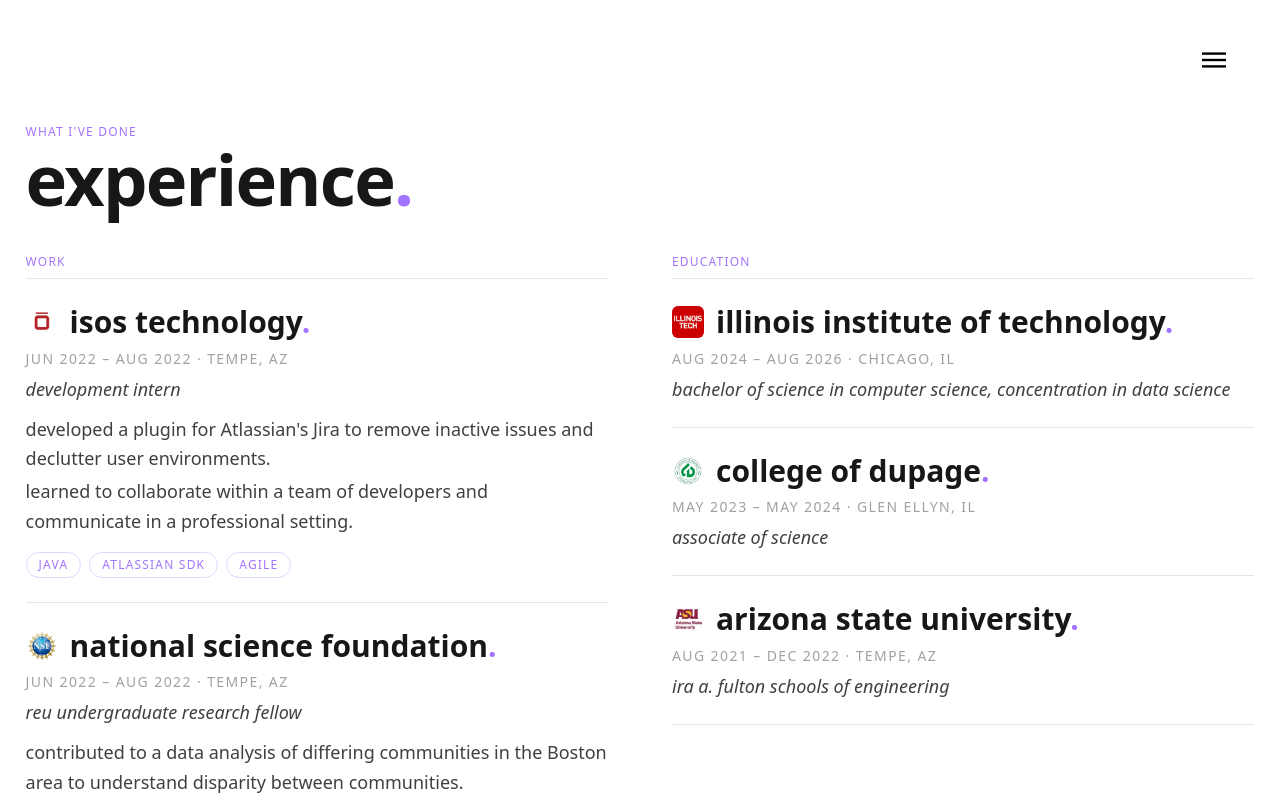
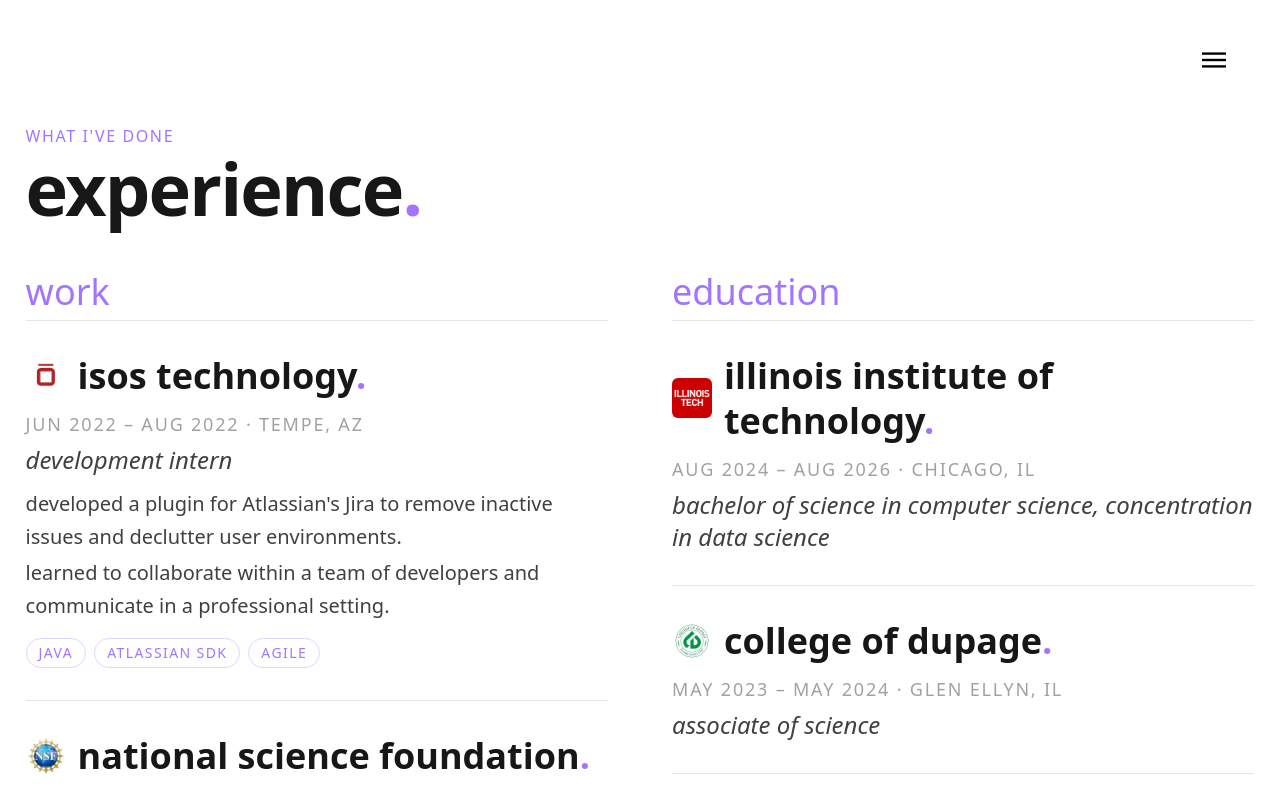
Before and after one commit to stixvish/portfolio, a Next.js app: page /experience in a window 1280 px wide. Shown: the top 796 px of the page. Built offline with nearby package versions, Linux system fonts and the light colour scheme.

Commit message:
tweaked font sizes and spacing

```diff
--- a/src/app/experience/page.tsx
+++ b/src/app/experience/page.tsx
@@ -56,9 +56,9 @@
     <main className="min-h-dvh pt-[calc(clamp(3rem,7.5vh,4rem)+2.5vh+1.5rem)] lg:pt-[calc(clamp(3rem,10vh,5rem)+2.5vh+1.5rem)] pl-[7vw] pr-[7vw] md:pl-[5vw] md:pr-[5vw] lg:pl-[2vw] lg:pr-[2vw] pb-6 lg:pb-10 flex flex-col">
 
       {/* Heading */}
-      <div className="mb-6 lg:mb-10 shrink-0">
-        <p className="text-accent text-xs uppercase tracking-widest mb-1">what i&apos;ve done</p>
-        <h1 className="text-[12vw] lg:text-[5.5vw] font-bold leading-none tracking-tight">
+      <div className="mb-8 lg:mb-12 shrink-0">
+        <p className="text-accent text-sm lg:text-base uppercase tracking-widest mb-1">what i&apos;ve done</p>
+        <h1 className="text-5xl lg:text-7xl font-bold leading-none tracking-tight">
           experience<span className="text-accent">.</span>
         </h1>
       </div>
@@ -68,25 +68,25 @@
 
         {/* Left: Work experience */}
         <div className="flex flex-col gap-0 lg:w-1/2">
-          <p className="text-accent text-xs uppercase tracking-widest mb-2">work</p>
+          <p className="text-accent text-4xl mb-2">work</p>
           {experiences.map((exp, i) => (
             <div
               key={i}
-              className="flex flex-col py-6 border-t border-neutral-200 dark:border-neutral-800 last:border-b"
+              className="flex flex-col py-8 border-t border-neutral-200 dark:border-neutral-800 last:border-b"
             >
-              <div className="flex items-center gap-3 mb-2">
-                <div className="relative w-8 h-8 rounded-md overflow-hidden shrink-0">
-                  <Image src={exp.logo} alt={exp.company} fill className="object-contain" />
+              <div className="flex items-center gap-3 mb-3">
+                <div className="relative w-10 h-10 rounded-md overflow-hidden shrink-0">
+                  <Image src={exp.logo} alt={exp.company} fill sizes="40px" className="object-contain" />
                 </div>
-                <h2 className="text-2xl lg:text-3xl font-bold leading-tight">
+                <h2 className="text-3xl lg:text-4xl font-bold leading-tight">
                   {exp.company}<span className="text-accent">.</span>
                 </h2>
               </div>
-              <p className="text-sm uppercase tracking-widest text-neutral-400 mb-1">
+              <p className="text-base lg:text-lg uppercase tracking-widest text-neutral-400 mb-1">
                 {exp.period} &middot; {exp.location}
               </p>
-              <p className="text-lg italic text-neutral-700 dark:text-neutral-200 mt-0.5 mb-3">{exp.role}</p>
-              <ul className="list-none text-base lg:text-lg text-neutral-700 dark:text-neutral-200 leading-relaxed mb-4 space-y-1">
+              <p className="text-xl lg:text-2xl italic text-neutral-700 dark:text-neutral-200 mt-0.5 mb-3">{exp.role}</p>
+              <ul className="list-none text-lg lg:text-xl text-neutral-700 dark:text-neutral-200 leading-relaxed mb-4 space-y-1">
                 {exp.description.map((point, j) => (
                   <li key={j}>{point}</li>
                 ))}
@@ -95,7 +95,7 @@
                 {exp.tags.map((tag) => (
                   <span
                     key={tag}
-                    className="text-xs uppercase tracking-widest text-accent border border-accent/30 rounded-full px-3 py-1"
+                    className="text-sm uppercase tracking-widest text-accent border border-accent/30 rounded-full px-3 py-1"
                   >
                     {tag}
                   </span>
@@ -107,24 +107,24 @@
 
         {/* Right: Education */}
         <div className="flex flex-col gap-0 lg:w-1/2">
-          <p className="text-accent text-xs uppercase tracking-widest mb-2">education</p>
+          <p className="text-accent text-4xl mb-2">education</p>
           {education.map((edu, i) => (
             <div
               key={i}
-              className="flex flex-col py-6 border-t border-neutral-200 dark:border-neutral-800 last:border-b"
+              className="flex flex-col py-8 border-t border-neutral-200 dark:border-neutral-800 last:border-b"
             >
-              <div className="flex items-center gap-3 mb-2">
-                <div className="relative w-8 h-8 rounded-md overflow-hidden shrink-0">
-                  <Image src={edu.logo} alt={edu.school} fill className="object-contain" />
+              <div className="flex items-center gap-3 mb-3">
+                <div className="relative w-10 h-10 rounded-md overflow-hidden shrink-0">
+                  <Image src={edu.logo} alt={edu.school} fill sizes="40px" className="object-contain" />
                 </div>
-                <h2 className="text-2xl lg:text-3xl font-bold leading-tight">
+                <h2 className="text-3xl lg:text-4xl font-bold leading-tight">
                   {edu.school}<span className="text-accent">.</span>
                 </h2>
               </div>
-              <p className="text-sm uppercase tracking-widest text-neutral-400 mb-1">
+              <p className="text-base lg:text-lg uppercase tracking-widest text-neutral-400 mb-1">
                 {edu.period} &middot; {edu.location}
               </p>
-              <p className="text-lg italic text-neutral-700 dark:text-neutral-200 mt-0.5">{edu.degree}</p>
+              <p className="text-xl lg:text-2xl italic text-neutral-700 dark:text-neutral-200 mt-0.5">{edu.degree}</p>
             </div>
           ))}
         </div>
```
